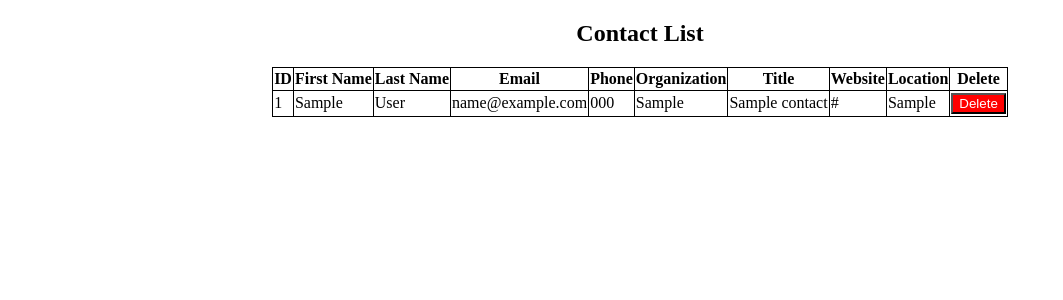
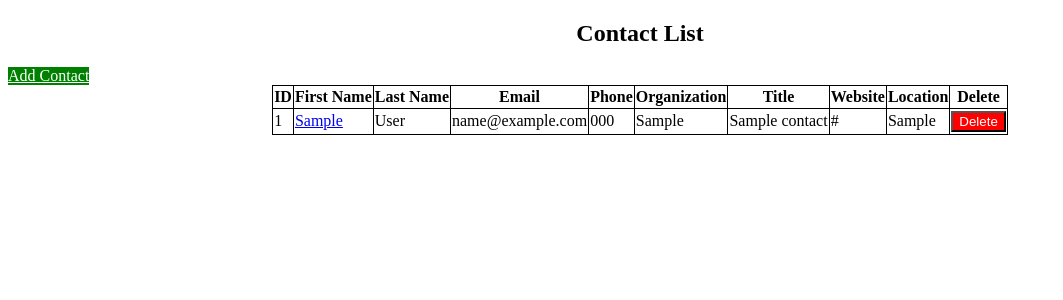
Before and after one commit to remyaammus/contact-management, a Flask app: page / in a window 1280 px wide. Shown: the top 300 px of the page, without its empty margins (0-1063 px from the left). Run offline with Flask 2, Linux system fonts and the light colour scheme; tables that the repository leaves empty hold one stand-in row (values such as "Sample post").

Commit message:
clean up

```diff
--- a/contact_app/templates/contact_app/contact_list.html
+++ b/contact_app/templates/contact_app/contact_list.html
@@ -22,7 +22,14 @@
         }
 
         .delete-btn {
-            background-color: red; /* Green */
+            background-color: red;
+            color: white;
+            text-align: center;
+            display: inline-block;
+        }
+
+        a.button {
+            background-color: green;
             color: white;
             text-align: center;
             display: inline-block;
@@ -50,7 +57,7 @@
         <form action="{{ url_for('contact_delete_view', contact_id=contact.id) }}" method=post class=delete-contact>
             <tr>
                 <td>{{ contact.id }}</td>
-                <td>{{ contact.first_name }}</td>
+                <td><a href="{{ url_for('contact_detail_view', contact_id=contact.id) }}">{{ contact.first_name }}</a></td>
                 <td>{{ contact.last_name }}</td>
                 <td>{{ contact.email }}</td>
                 <td>{{ contact.phone_number }}</td>
@@ -64,8 +71,7 @@
             </tr>
         </form>
     {% endfor %}
-
-
+    <a href="/add/" class="button">Add Contact</a>
 </table>
 </body>
 </html>
--- a/contact_app/views.py
+++ b/contact_app/views.py
@@ -1,4 +1,4 @@
-from flask import render_template, redirect, request
+from flask import render_template, redirect
 
 
 def load_contact_views(app, db):
```
